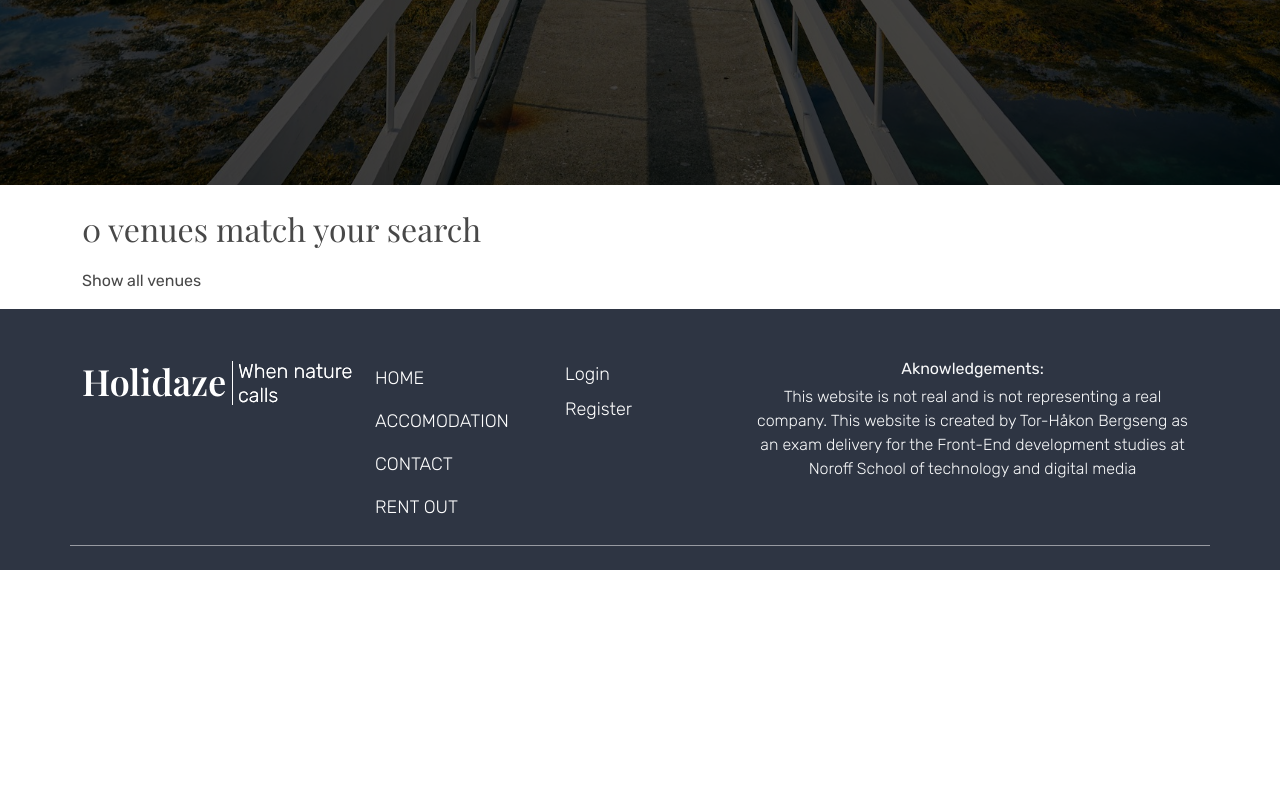
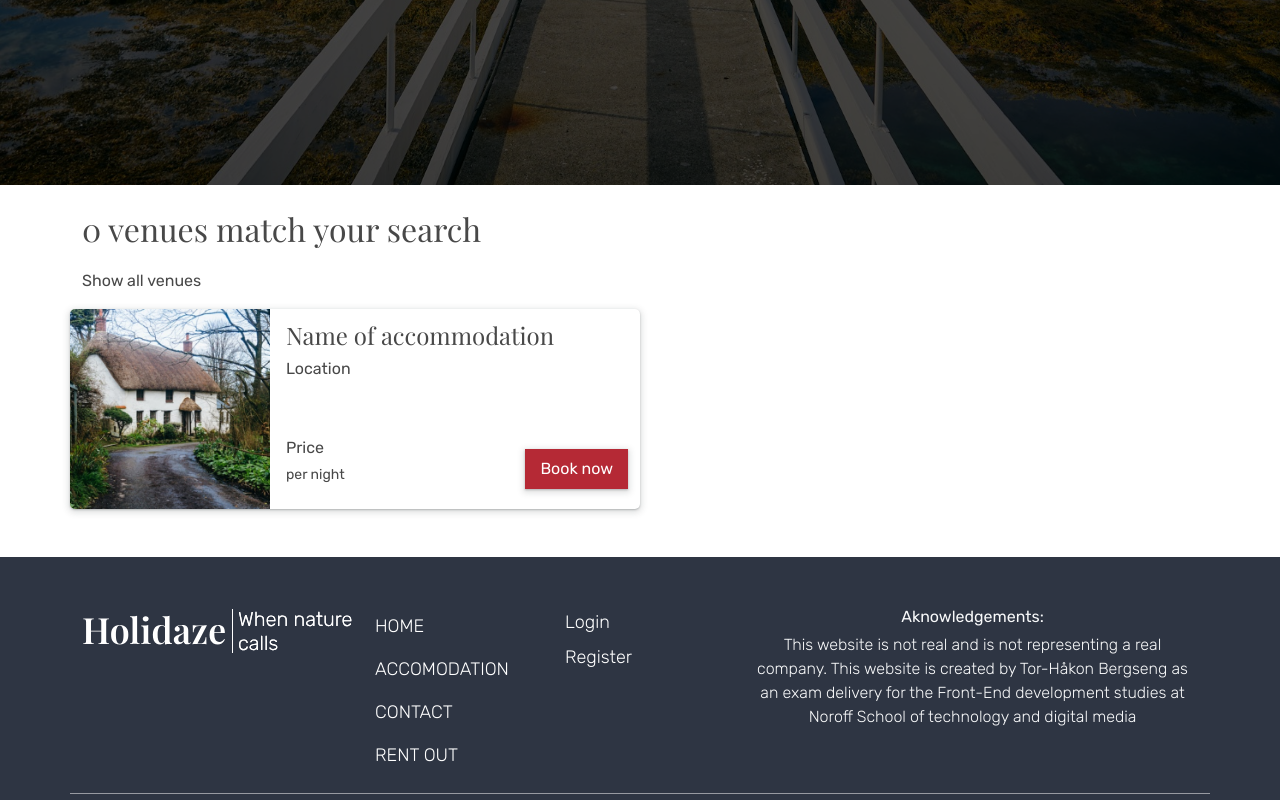
Before and after one commit to teehbee/project-exam-2, a React (Vite) app: page /venues in a window 1280 px wide. Shown: the part 765-1565 px from the top of the page. Before the commit the page ends 1335 px from the top, so only its background shows below. Built offline with nearby package versions, Linux system fonts and the light colour scheme; a web font is replaced by a local one.

Commit message:
add tile for preview of venue, modify useScrollToTop to scroll to correct section is hash is used

```diff
--- a/src/components/frontpageContent/FrontpageVenuePreview.tsx
+++ b/src/components/frontpageContent/FrontpageVenuePreview.tsx
@@ -56,7 +56,7 @@ function FrontpageVenuePreview() {
         </div>
       </div>
       <div className="text-end">
-        <Link className="text-decoration-none" to="venues">
+        <Link className="text-decoration-none" to="venues#venues-list">
           <p className="secondary-font text-decoration-none dark-font fs-1rem-to-1-5rem">See full list..</p>
         </Link>
       </div>
--- a/src/components/utils/useScrollToTop.tsx
+++ b/src/components/utils/useScrollToTop.tsx
@@ -1,8 +1,12 @@
 import { useEffect } from "react";
+import { useLocation } from "react-router-dom";
 
 function useScrollToTop() {
+  const { pathname, hash } = useLocation();
   useEffect(() => {
-    window.scrollTo(0, 0);
-  }, []);
+    if (!hash) {
+      window.scrollTo(0, 0);
+    }
+  }, [pathname, hash]);
 }
 export default useScrollToTop;
--- a/src/pages/venues.tsx
+++ b/src/pages/venues.tsx
@@ -1,4 +1,6 @@
 import { venueHeroImageLarge, venueHeroImageSmall } from "../assets/img";
+import { Link } from "react-router-dom";
+import placeholderImage from "../assets/placeholderImg";
 import { SearchFormMain } from "../components/forms";
 import { useScrollToTop } from "../components/utils";
 
@@ -15,9 +17,35 @@ function Venues() {
           <SearchFormMain />
         </div>
       </section>
-      <section className="container pt-5 pt-md-0 mt-5">
+      <section id="venues-list" className="container pt-5 pt-md-0 my-5">
         <p className="secondary-font fs-1rem-to-2rem">0 venues match your search</p>
         <p className="cursor-pointer fs-0-75rem-to-1rem">Show all venues</p>
+        <div className="row row-gap-3">
+          <div className="col-12 col-lg-6 d-flex form-box-shadow ps-0">
+            <Link to="/venue">
+              <img className="border-radius-start-5px preview-tile-img" src={placeholderImage} alt="placeholder" />
+            </Link>
+            <div className="d-flex flex-column justify-content-between ps-3 py-2 w-100">
+              <div className="d-flex flex-column justify-content-start">
+                <Link className="text-decoration-none" to="/venue">
+                  <p className="mb-1 secondary-font fs-1rem-to-1-5rem">Name of accommodation</p>
+                </Link>
+                <p className="fs-0-75rem-to-1rem">Location</p>
+              </div>
+              <div className="d-flex justify-content-between align-items-center">
+                <div className="d-flex flex-column">
+                  <p className="fs-0-75rem-to-1rem mb-1">Price</p>
+                  <p className="fs-0-75rem-to-0-875rem">per night</p>
+                </div>
+                <div className="align-items-end">
+                  <Link to="/venue">
+                    <button className="main-button-red">Book now</button>
+                  </Link>
+                </div>
+              </div>
+            </div>
+          </div>
+        </div>
       </section>
     </>
   );
--- a/src/styles/style.scss
+++ b/src/styles/style.scss
@@ -177,6 +177,11 @@ $custom-fs-4-rem: 4rem;
 
 .hero-text-container {
   max-width: 540px;
+}
+
+.preview-tile-img {
+  height: 200px;
+  object-fit: cover;
 }
 
 // Colors
@@ -373,6 +378,8 @@ header {
   text-align: center;
 }
 
+// Venues page
+
 // Utility classes
 
 .cursor-pointer {
@@ -395,6 +402,13 @@ header {
   margin-top: 125px;
 }
 
+.border-radius-start-5px {
+  border-radius: 5px 0 0 5px;
+}
+
+.test {
+  max-width: 25%;
+}
 // Media queries
 
 @media screen and (max-width: 767px) {
@@ -444,6 +458,9 @@ header {
     padding: 50px 0;
     overflow-y: hidden;
   }
+  .preview-tile-img {
+    width: 130px;
+  }
 }
 
 @media screen and (min-width: 992px) {
@@ -468,4 +485,7 @@ header {
   .main-button-gray:hover {
     font-weight: 500;
   }
+  .preview-tile-img {
+    width: 200px;
+  }
 }
```
